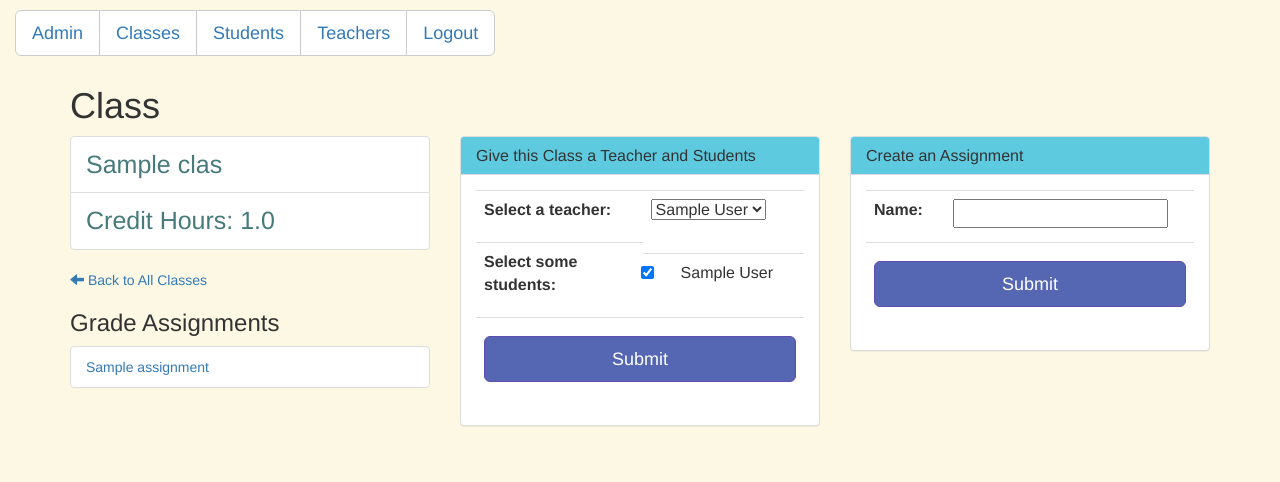
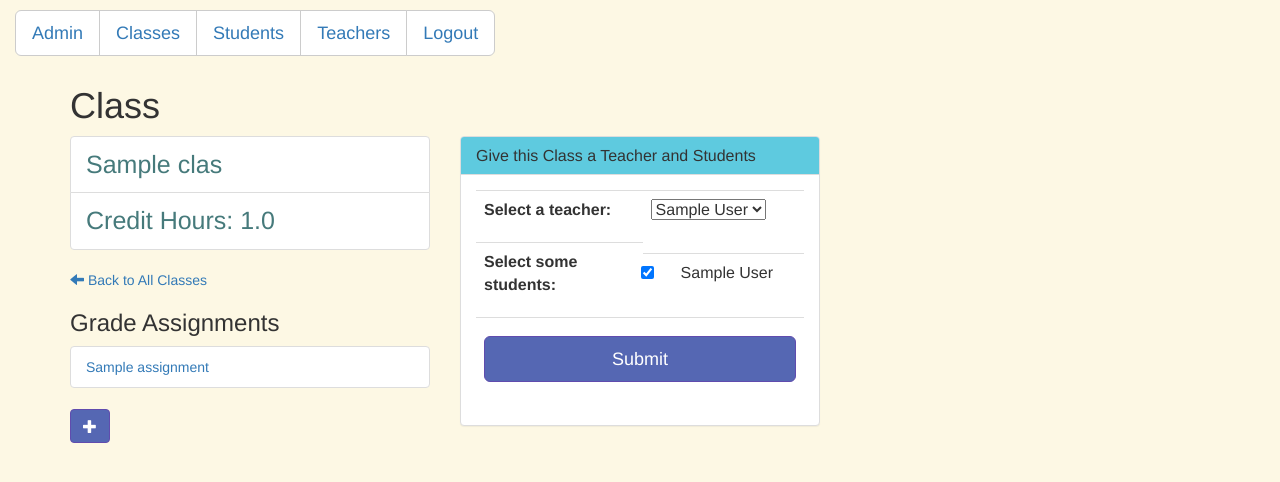
Before and after one commit to feathj/student-db, a PHP site: page /class.php?id=1 in a window 1280 px wide. Shown: the top 482 px of the page. Run offline with PHP 8.4, Linux system fonts and the light colour scheme; a user stored in the database is signed in; tables that the repository leaves empty hold one stand-in row (values such as "Sample post"); some libraries are stand-ins or nearby versions.

Commit message:
Modal for adding assignments

```diff
--- a/class.php
+++ b/class.php
@@ -2,6 +2,9 @@
 require('main_include.php');
 require('main-nav.php');
 ?>
+
+<script src="lib/jquery/dist/jquery.js"></script>
+<script src="lib/bootstrap/dist/js/bootstrap.js"></script>
 
 <?php
 $class_id = intval($_GET['id']);
@@ -39,6 +42,7 @@ echo "<li class='list-group-item'>Credit Hours: ".$credit_hours.'.0'."</li></ul>
 						$stmtIII->close();
 					?>
 				</ul>
+				<span class='btn btn-primary btn-md btn-success glyphicon glyphicon-plus' data-toggle='modal' data-target='#myModal' title='Create a New Assignment'></span>
 			</div>
 			<div class="col-md-4 col-md-offset-0">
 				<div class="panel panel-default">
@@ -101,12 +105,16 @@ echo "<li class='list-group-item'>Credit Hours: ".$credit_hours.'.0'."</li></ul>
 					</div>
 				</div>
 			</div>
-			<div class="col-md-4 col-md-offset-0">
-				<div class="panel panel-default">
-					<div class="panel-heading">
-						<h2 class="panel-title">Create an Assignment</h2>
+			<!-- Modal -->
+			<div class="modal fade" id="myModal" tabindex="-1" role="dialog" aria-labelledby="myModalLabel" aria-hidden="true">
+				<div class="modal-dialog modal-sm">
+					<div class="modal-content">
+						<div class="modal-header">
+							<button type="button" class="close" data-dismiss="modal"><span aria-hidden="true">&times;</span><span class="sr-only">Close</span></button>
+							<h4 class="modal-title" id="myModalLabel">Create a New Assignment</h4>
 						</div>
-					<div class="panel-body">
+						<div class="modal-body">
+
 							<form name="create_assignment" action="make_assignment.php?class_id=<?php echo $class_id; ?>" method="post">
 								<table class="table">
 									<tr>
@@ -124,6 +132,8 @@ echo "<li class='list-group-item'>Credit Hours: ".$credit_hours.'.0'."</li></ul>
 									</tr>
 								</table>
 							</form>
+
+						</div>
 					</div>
 				</div>
 			</div>
```
Lines whose indentation alone changed are shown as unchanged.
